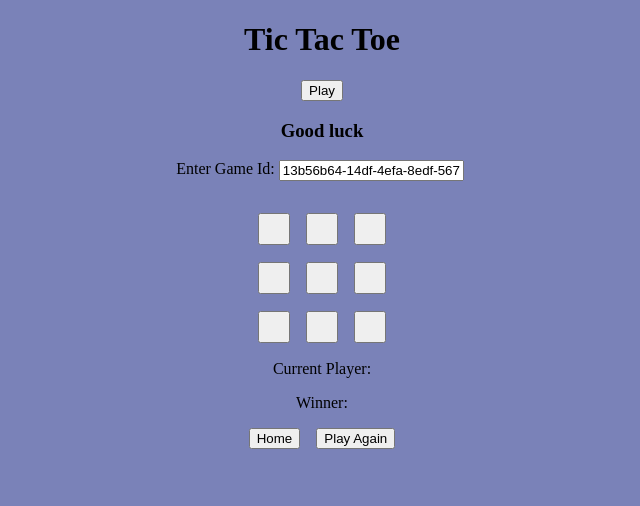
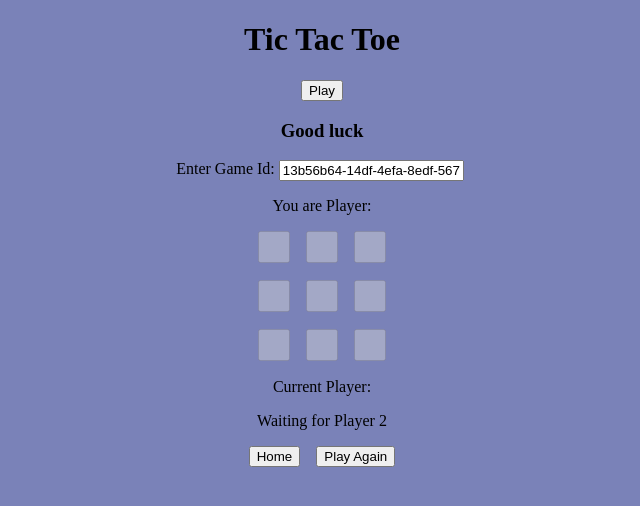
Before and after one commit to dkerner2001752/tic-tac-toe, an Angular app: page /home/tic-tac-toe in a window 1280 px wide. Shown: the top 506 px of the page, without its empty margins (318-958 px from the left). Built offline with nearby package versions, Linux system fonts and the light colour scheme; no server answers.

Commit message:
Adding Game State Validation

```diff
--- a/src/tic-tac-toe/tic-tac-toe.component.html
+++ b/src/tic-tac-toe/tic-tac-toe.component.html
@@ -4,10 +4,7 @@
   <input type="text" formControlName="gameId">
 </div>
 <div class="current-player-container">
-  <div class="player-x-container" *ngIf="ticTacToeFormGroup.controls.selectedPlayer.value == 'x'">
-    You are Player: {{ this.ticTacToeFormGroup.controls.selectedPlayer.value }}
-  </div>
-  <div class="player-o-container" *ngIf="ticTacToeFormGroup.controls.selectedPlayer.value === 'o'">
+  <div class="player-x-container" *ngIf="ticTacToeFormGroup.controls.selectedPlayer.value !== 'Spectator'">
     You are Player: {{ this.ticTacToeFormGroup.controls.selectedPlayer.value }}
   </div>
   <div class="spectator-container"
@@ -18,7 +15,7 @@
 <div class="tic-tac-toe-container" [formGroup]="ticTacToeFormGroup">
   <div *ngFor="let formControl of ticTacToeFormGroup.controls.buttonValues.controls; index as i">
     <button class="button-item"
-            [disabled]="formControl.value || this.ticTacToeFormGroup.controls.selectedPlayer.value === 'Spectator'"
+            [disabled]="formControl.value || ticTacToeFormGroup.controls.gameState.value !== GameState.YourMove || loading"
             (click)="onButtonClick(i)">{{ formControl.value }}</button>
   </div>
 </div>
@@ -26,7 +23,7 @@
   Current Player: {{ this.ticTacToeFormGroup.controls.currentPlayer.value }}
 </div>
 <div class="message-container">
-  Winner: {{ playerWon$ | async}}
+  {{ this.ticTacToeFormGroup.controls.gameState.value }}
 </div>
 <div class="button-container">
   <button (click)="navigateToHome()">Home</button>
--- a/src/tic-tac-toe/tic-tac-toe.component.ts
+++ b/src/tic-tac-toe/tic-tac-toe.component.ts
@@ -5,6 +5,14 @@ import { AsyncPipe, NgForOf, NgIf } from '@angular/common';
 import { MovesDto, PostGameDto, TicTacToeService } from '../app/tic-tac-toe.service';
 import { filter, interval, map, Observable, startWith, switchMap, tap } from 'rxjs';
 
+enum GameState {
+  StartGame = 'Waiting for Player 2',
+  YourMove = 'Your Move',
+  WaitingForPlayer = 'Waiting for other player',
+  WinnerX = 'X Wins!',
+  WinnerO = 'O Wins!',
+  WinnerDraw = 'Draw!',
+}
 
 export type TicTacToeType = 'x' | 'o' | '';
 
@@ -13,8 +21,9 @@ type TicTacToeWinner = TicTacToeType | 'Draw';
 interface TicTacToeOptions {
   buttonValues: FormArray<FormControl<TicTacToeType>>;
   gameId: FormControl<string>;
-  currentPlayer: FormControl<TicTacToeType | null>
-  selectedPlayer: FormControl<TicTacToeType | 'Spectator'>
+  currentPlayer: FormControl<TicTacToeType | null>;
+  selectedPlayer: FormControl<TicTacToeType | 'Spectator'>;
+  gameState: FormControl<GameState>;
 }
 
 @Component({
@@ -22,7 +31,6 @@ interface TicTacToeOptions {
   imports: [
     ReactiveFormsModule,
     NgForOf,
-    AsyncPipe,
     NgIf
   ],
   templateUrl: './tic-tac-toe.component.html',
@@ -31,15 +39,13 @@ interface TicTacToeOptions {
 export class TicTacToeComponent implements OnInit {
   public ticTacToeFormGroup!: FormGroup<TicTacToeOptions>;
 
-  public playerWon$!: Observable<TicTacToeWinner>;
-
   public hasPlayerWon = false;
   public playerMoveCounter = 1;
   public gameHistory: MovesDto[] = [];
   public players: string[] = [];
   public gameState = {};
+  public loading = false;
 
-  // private document = inject(Document);
   private readonly router = inject(Router);
   private readonly tttService = inject(TicTacToeService);
 
@@ -59,6 +65,7 @@ export class TicTacToeComponent implements OnInit {
       gameId: new FormControl(crypto.randomUUID(), {nonNullable: true, updateOn: 'blur'}),
       currentPlayer: new FormControl(null),
       selectedPlayer: new FormControl('', {nonNullable: true}),
+      gameState: new FormControl(GameState.StartGame, {nonNullable: true}),
     });
 
     this.ticTacToeFormGroup.controls.gameId.valueChanges.pipe(
@@ -99,25 +106,25 @@ export class TicTacToeComponent implements OnInit {
       switchMap(() => {
         return interval(1000);
       }),
-      filter(() => this.ticTacToeFormGroup.controls.selectedPlayer.value !== this.ticTacToeFormGroup.controls.currentPlayer.value),
+      filter(() => this.ticTacToeFormGroup.controls.selectedPlayer.value !== this.ticTacToeFormGroup.controls.currentPlayer.value ||
+      this.players.length !== 2),
       switchMap(() => {
         return this.tttService.getGameHistory(this.ticTacToeFormGroup.controls.gameId.value);
       }),
     ).subscribe(response => {
+      this.loading = false;
       const history = response.moves;
       this.gameHistory = history;
       this.players = response.players;
       this.playerMoveCounter = history.length + 1;
       this.ticTacToeFormGroup.controls.currentPlayer.setValue(history.length % 2 == 0 ? 'x' : 'o');
-      const last = history.at(-1);
+      console.log(history.length);
+      this.ticTacToeFormGroup.controls.gameState.setValue(this.validateGameState());
+      const last = this.gameHistory.at(-1);
       if (last) {
         this.ticTacToeFormGroup.controls.buttonValues.setValue(last.board);
       }
     });
-
-    this.playerWon$ = this.ticTacToeFormGroup.controls.buttonValues.valueChanges.pipe(
-      map(x => this.validateWinner(x))
-    );
   }
 
   public async navigateToHome() {
@@ -127,6 +134,8 @@ export class TicTacToeComponent implements OnInit {
   public onButtonClick(index: number) {
     if (!this.ticTacToeFormGroup.controls.currentPlayer.value)
       return;
+
+    this.loading = true;
     this.ticTacToeFormGroup.controls.buttonValues.controls[index].patchValue(this.ticTacToeFormGroup.controls.currentPlayer.value);
 
     const gameUpdate: MovesDto = {
@@ -158,7 +167,24 @@ export class TicTacToeComponent implements OnInit {
     this.ticTacToeFormGroup.controls.gameId.reset(crypto.randomUUID());
   }
 
-  public validateWinner(arrValues: TicTacToeType[]) {
+  public validateGameState() {
+    const winner = this.validateWinner(this.ticTacToeFormGroup.controls.buttonValues.value);
+    if (this.players.length === 1) {
+      return GameState.StartGame
+    } else if (winner === 'x') {
+      return GameState.WinnerX
+    } else if (winner === 'o') {
+      return GameState.WinnerO
+    } else if (winner === 'Draw') {
+      return GameState.WinnerDraw
+    } else if (this.ticTacToeFormGroup.controls.currentPlayer.value === this.ticTacToeFormGroup.controls.selectedPlayer.value) {
+      return GameState.YourMove
+    } else {
+      return GameState.WaitingForPlayer
+    }
+  }
+
+  public validateWinner(arrValues: TicTacToeType[]): TicTacToeWinner {
     const rowOne = [arrValues[0], arrValues[1], arrValues[2]];
     const rowTwo = [arrValues[3], arrValues[4], arrValues[5]];
     const rowThree = [arrValues[6], arrValues[7], arrValues[8]];
@@ -184,4 +210,6 @@ export class TicTacToeComponent implements OnInit {
       return 'Draw';
     }
   }
+
+  protected readonly GameState = GameState;
 }
```
